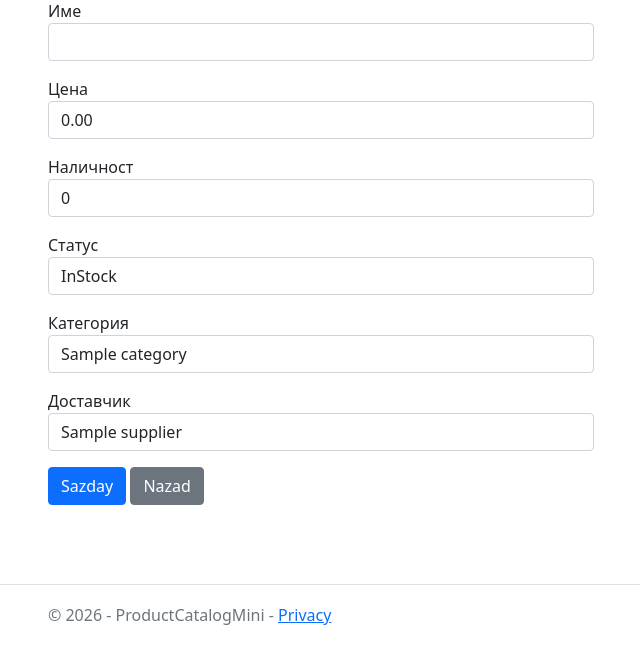
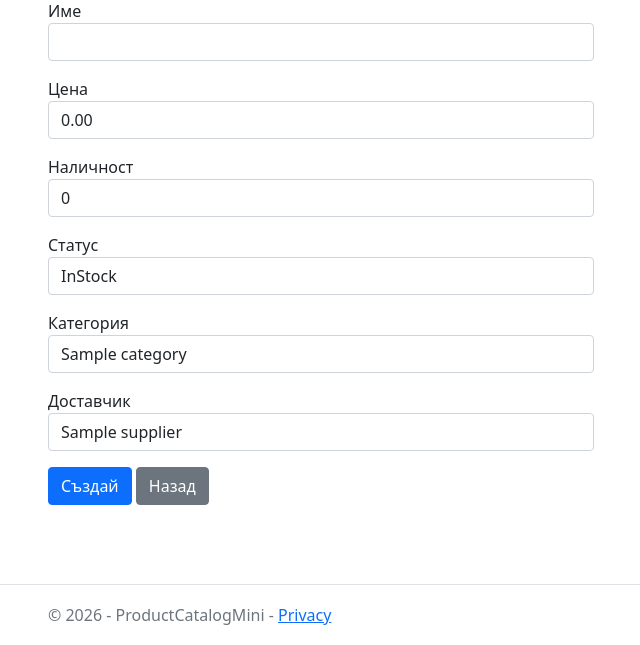
Before and after one commit to Sverlio/ProductCatalogMini, an ASP.NET Core app: page /Products/Create in a window 1280 px wide. Shown: the part 155-800 px from the top of the page, without its empty margins (34-674 px from the left). Run offline with ASP.NET Core 8, Linux system fonts and the light colour scheme; tables that the repository leaves empty hold one stand-in row (values such as "Sample post"); style sheets or scripts are compiled from the project's sources.

Commit message:
bug fixes

```diff
--- a/ProductCatalogMini/Views/Products/Create.cshtml
+++ b/ProductCatalogMini/Views/Products/Create.cshtml
@@ -3,7 +3,7 @@
 @model CreateProductViewModel
 
 @{
-    ViewData["Title"] = "Nov produkt";
+    ViewData["Title"] = "Нов продукт";
 }
 
 <h1>Nov produkt</h1>
@@ -51,8 +51,8 @@
             </div>
 
             <div class="form-group">
-                <input type="submit" value="Sazday" class="btn btn-primary" />
-                <a asp-action="Index" class="btn btn-secondary">Nazad</a>
+                <input type="submit" value="Създай" class="btn btn-primary" />
+                <a asp-action="Index" class="btn btn-secondary">Назад</a>
             </div>
         </form>
     </div>
```
